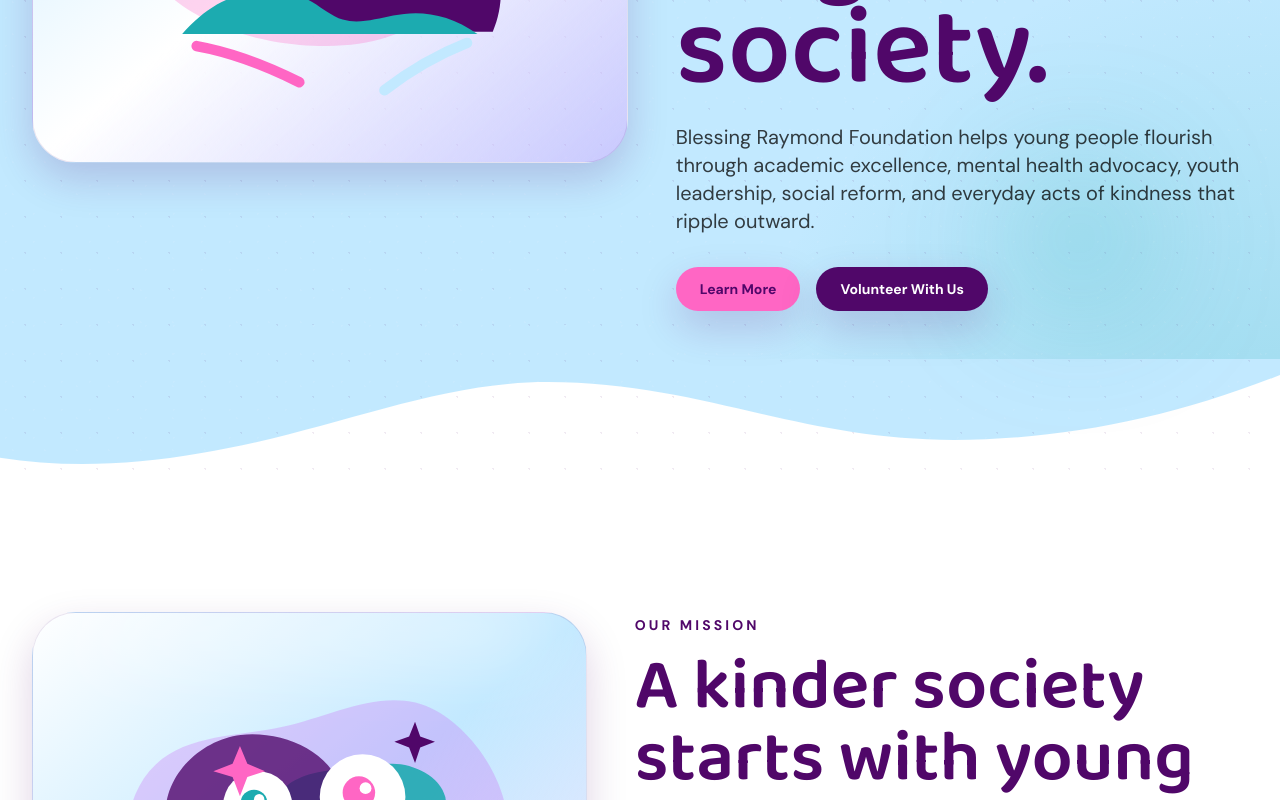
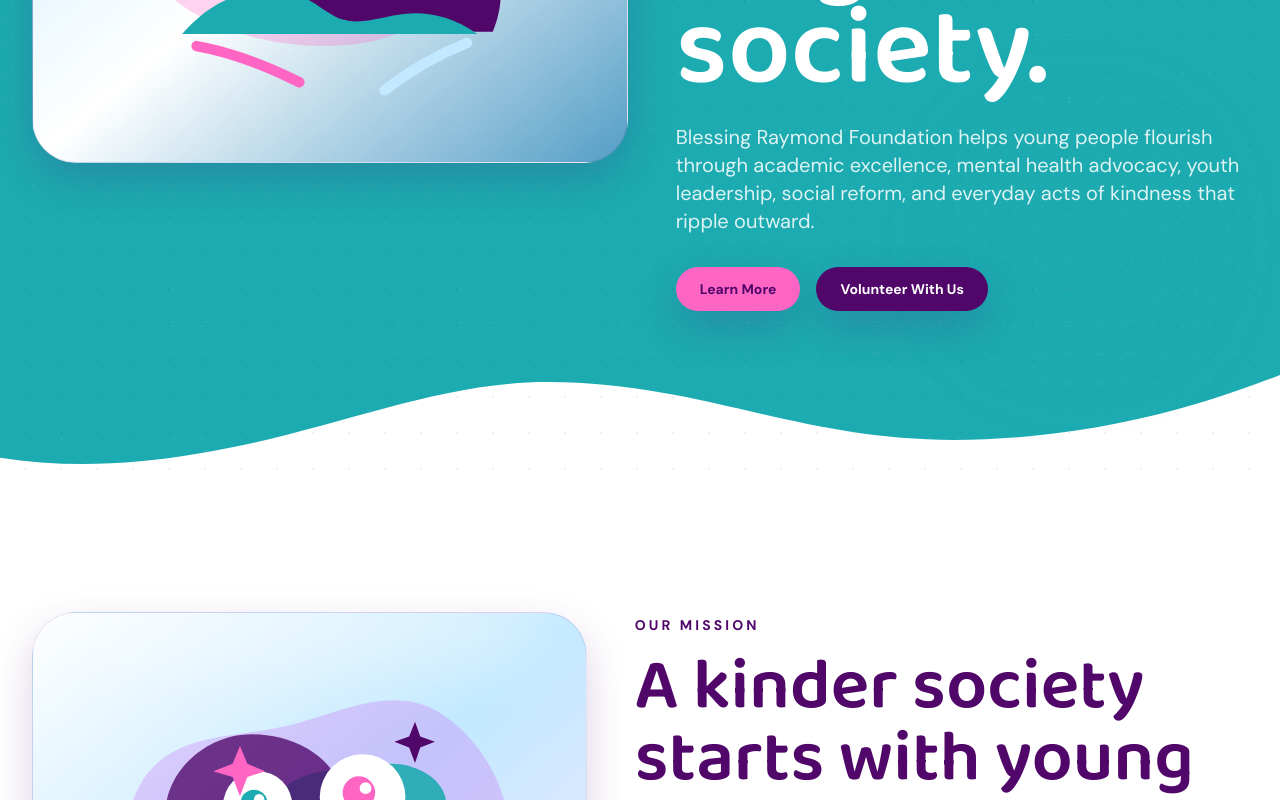
Before and after one commit to DevUnanam/bray_foundation, a Next.js app: page / in a window 1280 px wide. Shown: the part 660-1460 px from the top of the page. Built offline with nearby package versions, Linux system fonts and the light colour scheme.

Commit message:
corrections

```diff
--- a/components/sections/home-sections.tsx
+++ b/components/sections/home-sections.tsx
@@ -31,7 +31,7 @@
   const reverseFloat = useTransform(scrollYProgress, [0, 1], [0, reduceMotion ? 0 : -110]);
 
   return (
-    <section className="relative isolate overflow-hidden bg-brand-sky bg-hero-radial pt-32 text-brand-plum">
+    <section className="relative isolate overflow-hidden bg-brand-teal pt-32 text-brand-white">
       <div className="noise-overlay absolute inset-0" />
       <motion.div className="absolute left-[6%] top-32 h-28 w-28 rounded-full bg-brand-pink/20 blur-3xl" style={{ y: slowFloat }} />
       <motion.div className="absolute bottom-20 right-[10%] h-36 w-36 rounded-full bg-brand-teal/25 blur-3xl" style={{ y: reverseFloat }} />
@@ -55,7 +55,7 @@
               <br />
               brighter society.
             </h1>
-            <p className="mt-6 max-w-2xl text-lg leading-relaxed text-brand-black/75 sm:text-xl">
+            <p className="mt-6 max-w-2xl text-lg leading-relaxed text-brand-white/85 sm:text-xl">
               Blessing Raymond Foundation helps young people flourish through academic excellence, mental health advocacy, youth leadership, social reform, and everyday acts of kindness that ripple outward.
             </p>
             <div className="mt-8 flex flex-wrap gap-4">
@@ -68,7 +68,7 @@
         </Reveal>
 
       </div>
-      <WaveDivider topColor="#c2e9ff" bottomColor="#ffffff" />
+      <WaveDivider topColor="#1cabb0" bottomColor="#ffffff" />
     </section>
   );
 }
```
